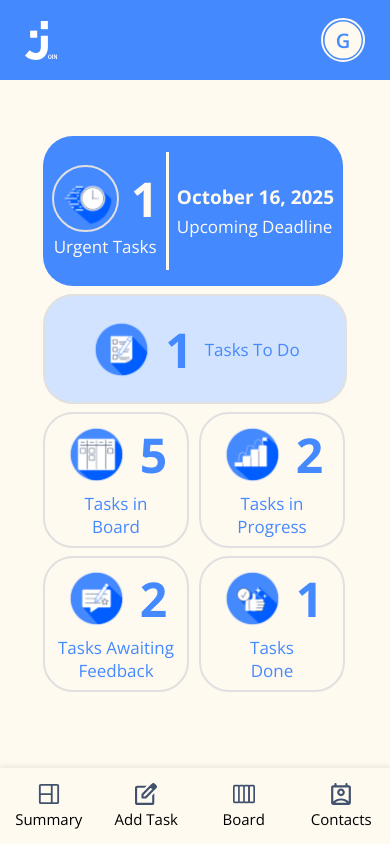
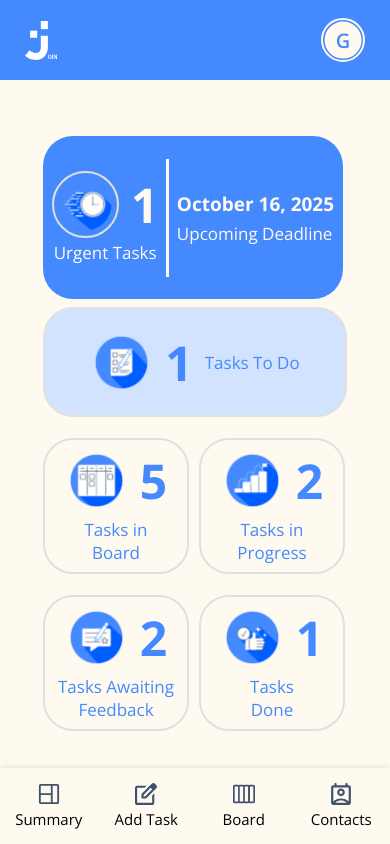
Before and after one commit to anitagasteiner/join, an Angular app: page / in a window 390 px wide. Built offline with nearby package versions, Linux system fonts and the light colour scheme.

Commit message:
clear/create task buttons and add task form mobile design improved

```diff
--- a/src/app/components/add-task/add-task.component.scss
+++ b/src/app/components/add-task/add-task.component.scss
@@ -3,6 +3,7 @@
 
 .main-container {
     position: relative;
+    overflow: auto;
 }
 
 form {
@@ -66,13 +67,12 @@ input, textarea, select {
     display: flex;
     justify-content: center;
     gap: 8px;
-    position: absolute;
-    bottom: 36px;
-    left: 0;
-    right: 0;
+    margin-top: 8px;
     @include bp.lg {
         justify-content: flex-end;
+        margin-top: 0;
         gap: 25px;
+        position: absolute;
         bottom: 55px;
         right: 42px;
     }
--- a/src/app/components/summary/summary.component.scss
+++ b/src/app/components/summary/summary.component.scss
@@ -5,6 +5,7 @@
     display: flex;
     flex-direction: column;
     align-items: center;
+    overflow: auto;
 }
 
 .greeting {
@@ -23,6 +24,7 @@
 
 .info-container {
     // width: 912px;
+    height: 100%;
     margin-top: 56px;
     display: grid;
     grid-template-areas:
```
